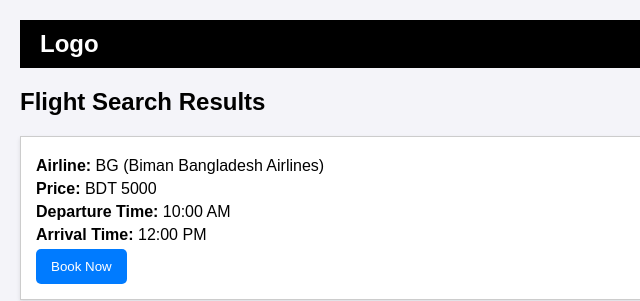
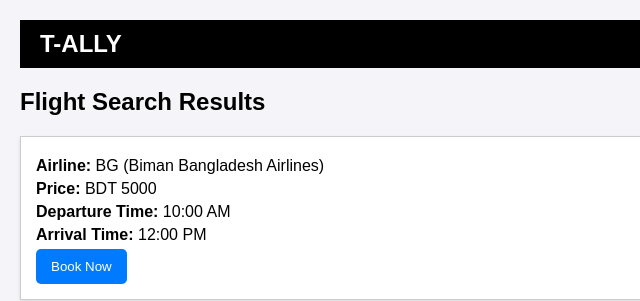
Before and after one commit to MJ-AHMAD/travel, a plain HTML site: page fb.html in a window 1280 px wide. Shown: the top 301 px of the page, 0-640 px from the left. Drawn offline with Linux system fonts and the light colour scheme.

Commit message:
Update fb.html

```diff
--- a/fb.html
+++ b/fb.html
@@ -103,7 +103,7 @@
 </head>
 <body>
     <header>
-        <div class="logo">Logo</div>
+        <div class="logo">T-ALLY</div>
         <div class="menu-icon">☰
             <div class="dropdown-content">
                 <a href="#home">Home</a>
```
